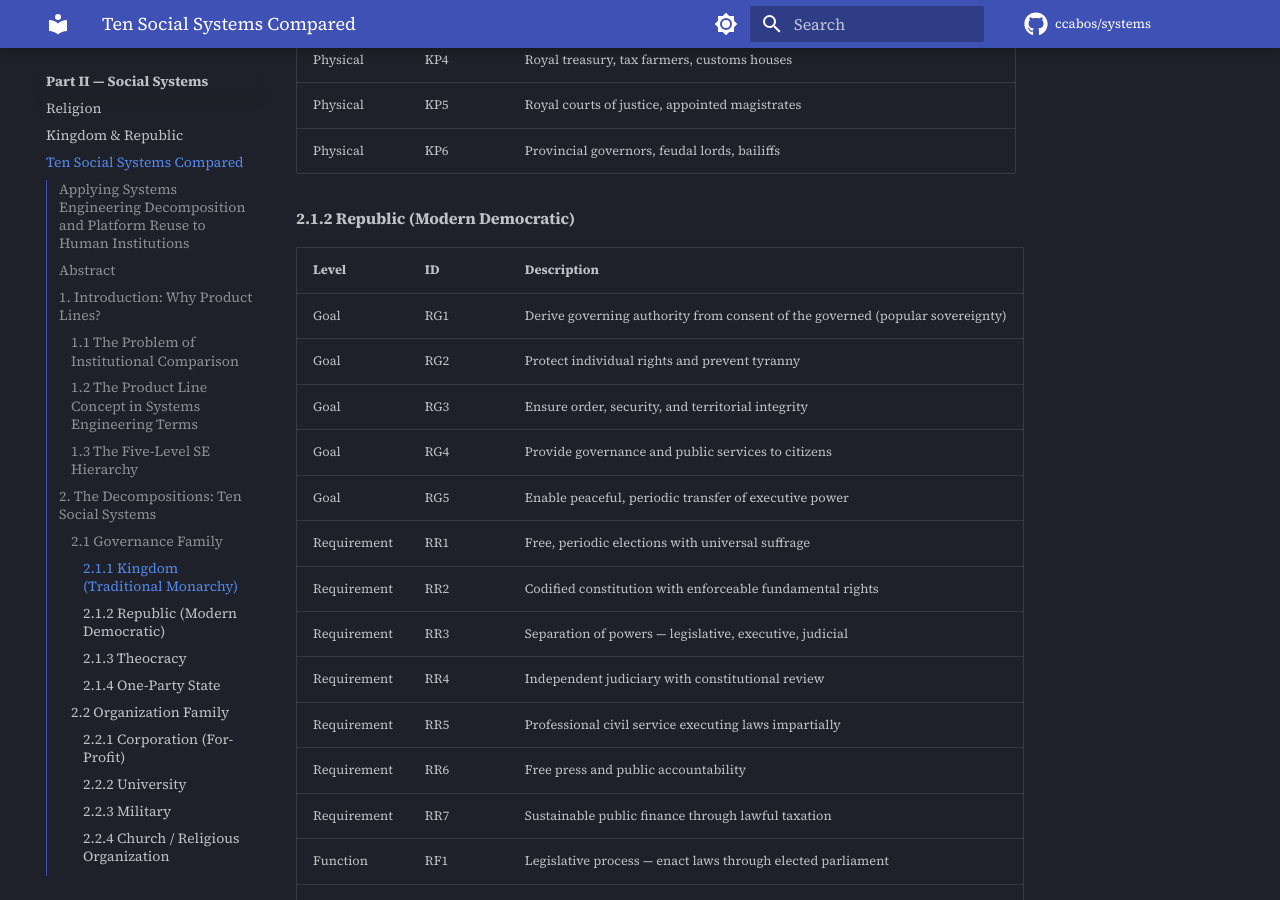
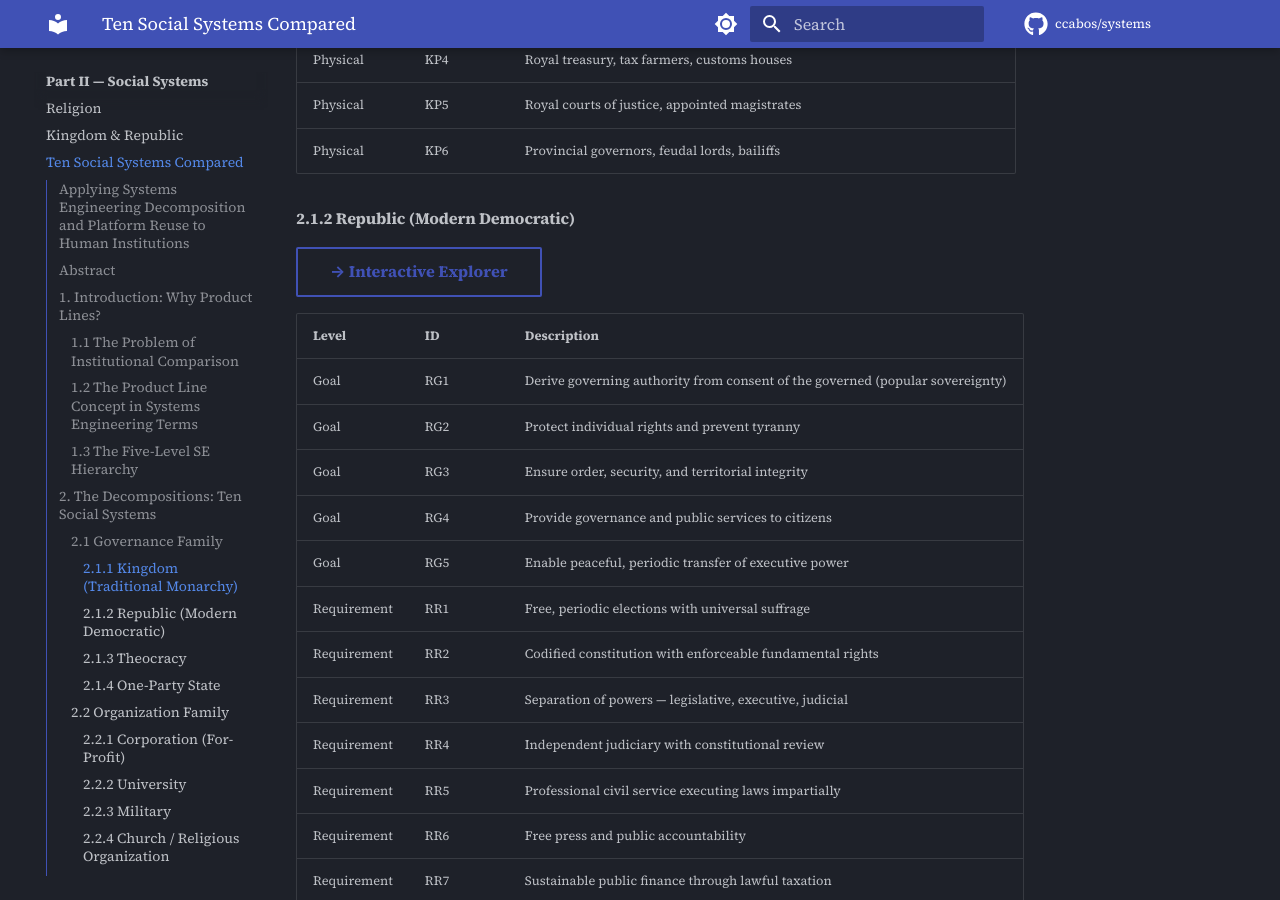
Before and after one commit to ccabos/systems, an MkDocs documentation site: the page built from docs/part2/ten-systems.md, in a window 1280 px wide and 900 px high, scrolled down 3537 px. Built offline with MkDocs 1.6.1 and Material for MkDocs 9.7.7, drawn with Linux system fonts in a browser that asks for light colours; comment, search, counter and statistics services are not loaded; some of the changed text lies outside the part shown.

Commit message:
Add interactive explorer links to ten-systems.md system sections
Each of the 8 systems with a corresponding interactive HTML explorer
(Republic, Theocracy, One-Party State, Corporation, University,
Military, Family, Verein) now has a button link directly below its
section heading in the comparative analysis chapter.

https://claude.ai/code/session_013TDVmoS5xArYhLfheLmfKN

```diff
--- a/docs/part2/ten-systems.md
+++ b/docs/part2/ten-systems.md
@@ -88,6 +88,8 @@ These systems share the core problem of *ruling a territory and its population*.
 
 #### 2.1.2 Republic (Modern Democratic)
 
+[→ Interactive Explorer](../interactive/democracy.html){ .md-button }
+
 | Level | ID | Description |
 |-------|----|-------------|
 | Goal | RG1 | Derive governing authority from consent of the governed (popular sovereignty) |
@@ -121,6 +123,8 @@ These systems share the core problem of *ruling a territory and its population*.
 
 #### 2.1.3 Theocracy
 
+[→ Interactive Explorer](../interactive/theocracy.html){ .md-button }
+
 | Level | ID | Description |
 |-------|----|-------------|
 | Goal | TG1 | Implement divine law as the foundation of all governance |
@@ -153,6 +157,8 @@ These systems share the core problem of *ruling a territory and its population*.
 | Physical | TP6 | Seminaries (Hawza, Yeshiva), madrasas, religious universities |
 
 #### 2.1.4 One-Party State
+
+[→ Interactive Explorer](../interactive/one-party-state.html){ .md-button }
 
 | Level | ID | Description |
 |-------|----|-------------|
@@ -191,6 +197,8 @@ These systems share the core problem of *coordinating collective human effort to
 
 #### 2.2.1 Corporation (For-Profit)
 
+[→ Interactive Explorer](../interactive/corporation.html){ .md-button }
+
 | Level | ID | Description |
 |-------|----|-------------|
 | Goal | CG1 | Generate sustainable profit and shareholder value |
@@ -222,6 +230,8 @@ These systems share the core problem of *coordinating collective human effort to
 
 #### 2.2.2 University
 
+[→ Interactive Explorer](../interactive/university.html){ .md-button }
+
 | Level | ID | Description |
 |-------|----|-------------|
 | Goal | UG1 | Advance human knowledge through research |
@@ -251,6 +261,8 @@ These systems share the core problem of *coordinating collective human effort to
 | Physical | UP5 | Endowment, state funding agreements, DFG/ERC grants |
 
 #### 2.2.3 Military
+
+[→ Interactive Explorer](../interactive/military.html){ .md-button }
 
 | Level | ID | Description |
 |-------|----|-------------|
@@ -320,6 +332,8 @@ These systems operate at the scale of direct human relationships.
 
 #### 2.3.1 The Family
 
+[→ Interactive Explorer](../interactive/family.html){ .md-button }
+
 | Level | ID | Description |
 |-------|----|-------------|
 | Goal | FG1 | Ensure biological reproduction and survival of offspring |
@@ -350,6 +364,8 @@ These systems operate at the scale of direct human relationships.
 | Physical | FP5 | School enrollment, pediatrician, community/religious membership |
 
 #### 2.3.2 The Verein (Voluntary Association)
+
+[→ Interactive Explorer](../interactive/verein.html){ .md-button }
 
 | Level | ID | Description |
 |-------|----|-------------|
```
